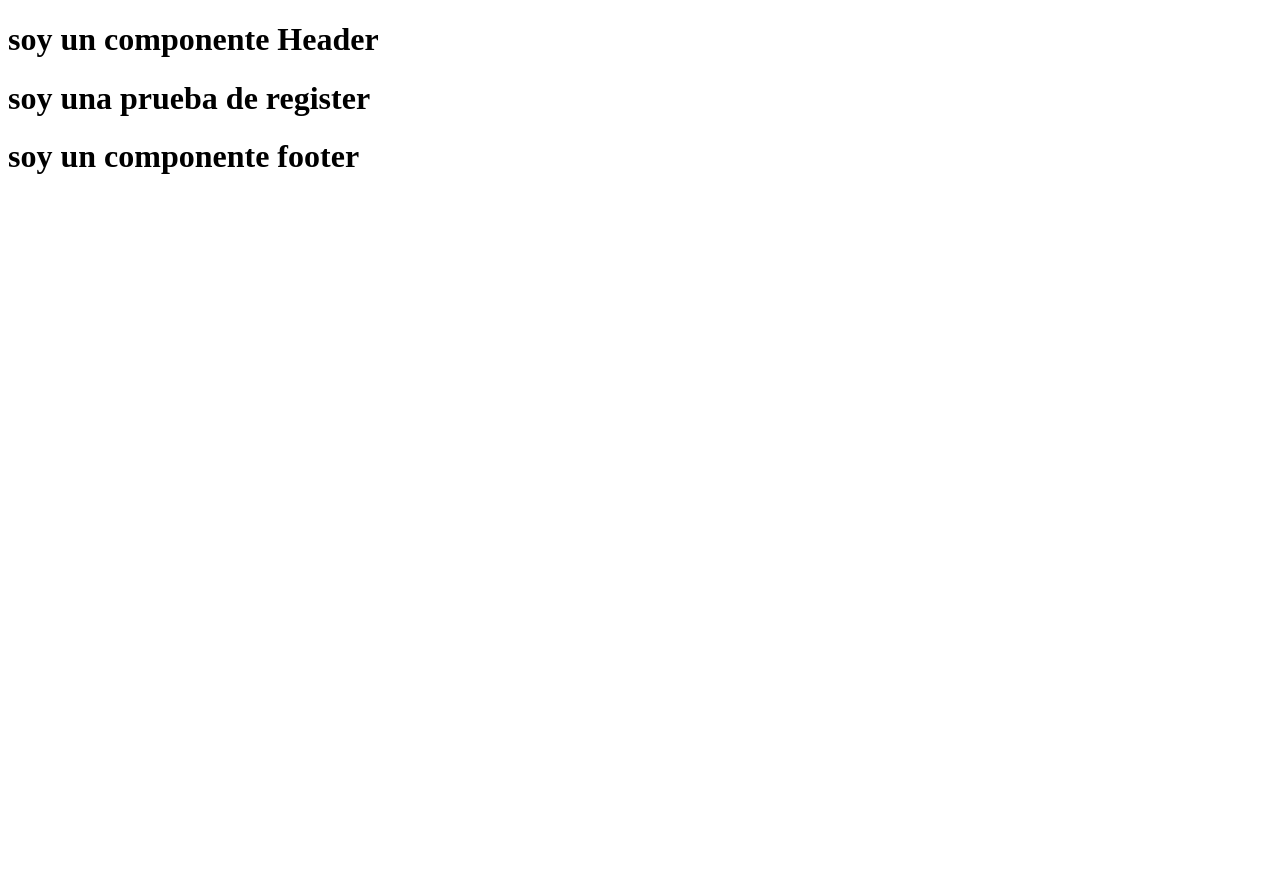
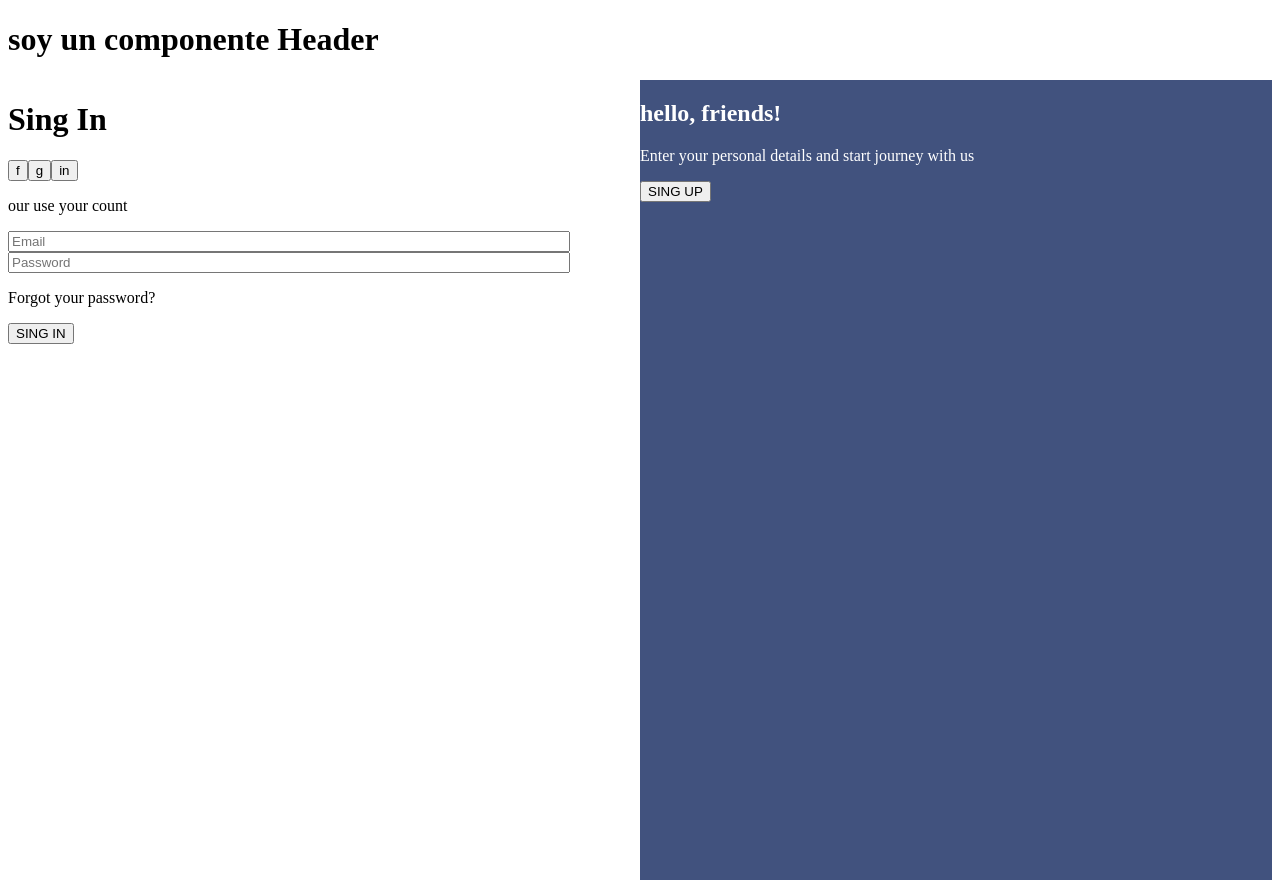
Before and after one commit to jolivert/Fullstack_project, a React (Vite) app in the folder FRONTEND/: page / in a window 1280 px wide. Before the commit the page ends 800 px from the top, so only its background shows below. Built offline with nearby package versions, Linux system fonts and the light colour scheme.

Commit message:
docs:Create html Initialice

```diff
--- a/FRONTEND/src/App.jsx
+++ b/FRONTEND/src/App.jsx
@@ -1,14 +1,15 @@
 import { Route, Routes } from 'react-router-dom'
 import Layout from './pages/Layout.jsx'
-import Landing from './pages/Register.jsx'
+import Landing from './pages/Initialice.jsx'
 import PlanningPocker from './pages/PlanningPocker.jsx'
+import Initialice from './pages/Initialice.jsx'
 
 export default function App() {
   return (
     <div>
       <Routes>
         <Route path="/" element={<Layout />}>
-          <Route index element={<Landing />} />
+          <Route index element={<Initialice />} />
           <Route path="planningPocker" element={<PlanningPocker />} />
         </Route>
       </Routes>
--- /dev/null
+++ b/FRONTEND/src/assets/style/initialice.css
@@ -0,0 +1,19 @@
+.container-initiate {
+    display: flex;
+    justify-content: center;
+    height: 100vh;
+
+}
+.singIn {
+    flex: 1;
+}
+.inputsSingIn{
+    display: flex;
+    flex-direction: column;
+    width: 89%;
+}
+.singUp-pink {
+    color: #FFFFFF;
+    flex: 1;
+    background-color: #41527E;
+}
--- /dev/null
+++ b/FRONTEND/src/pages/Initialice.jsx
@@ -0,0 +1,37 @@
+import React from 'react'
+import '../assets/style/initialice.css'
+
+const Initialice = () => {
+  return (
+    <div>
+      <div className="container-initiate">
+        <div className="singIn">
+          <h1>Sing In</h1>
+          <section>
+            {' '}
+            <button>f</button>
+            <button>g</button>
+            <button>in</button>{' '}
+          </section>
+          <p>our use your count</p>
+          <section className="inputsSingIn">
+            <input type="text" placeholder='Email'/>
+            <input type="text" placeholder='Password'/>
+          </section>
+          <p>Forgot your password?</p>
+          <button>SING IN</button>
+        </div>
+
+        <div className="singUp-pink">
+          <section>
+
+            <h1>hello, friends!</h1>
+            <p>Enter your personal details and start journey with us</p>
+            <button>SING UP</button>
+          </section>
+        </div>
+      </div>
+    </div>
+  )
+}
+export default Initialice
--- a/FRONTEND/src/pages/Layout.jsx
+++ b/FRONTEND/src/pages/Layout.jsx
@@ -9,7 +9,7 @@ const Layout = () => {
     <div>
       <Header />
       <Outlet />
-      <Footer />
+
     </div>
   );
 };
--- a/FRONTEND/src/pages/Register.jsx
+++ /dev/null
@@ -1,13 +0,0 @@
-import React from 'react'
-
-
-const Landing = () => {
-
-  return (
-    <div>
-    <h1>soy una prueba de register</h1>
-
-    </div>
-  )
-}
-export default Landing;
```
